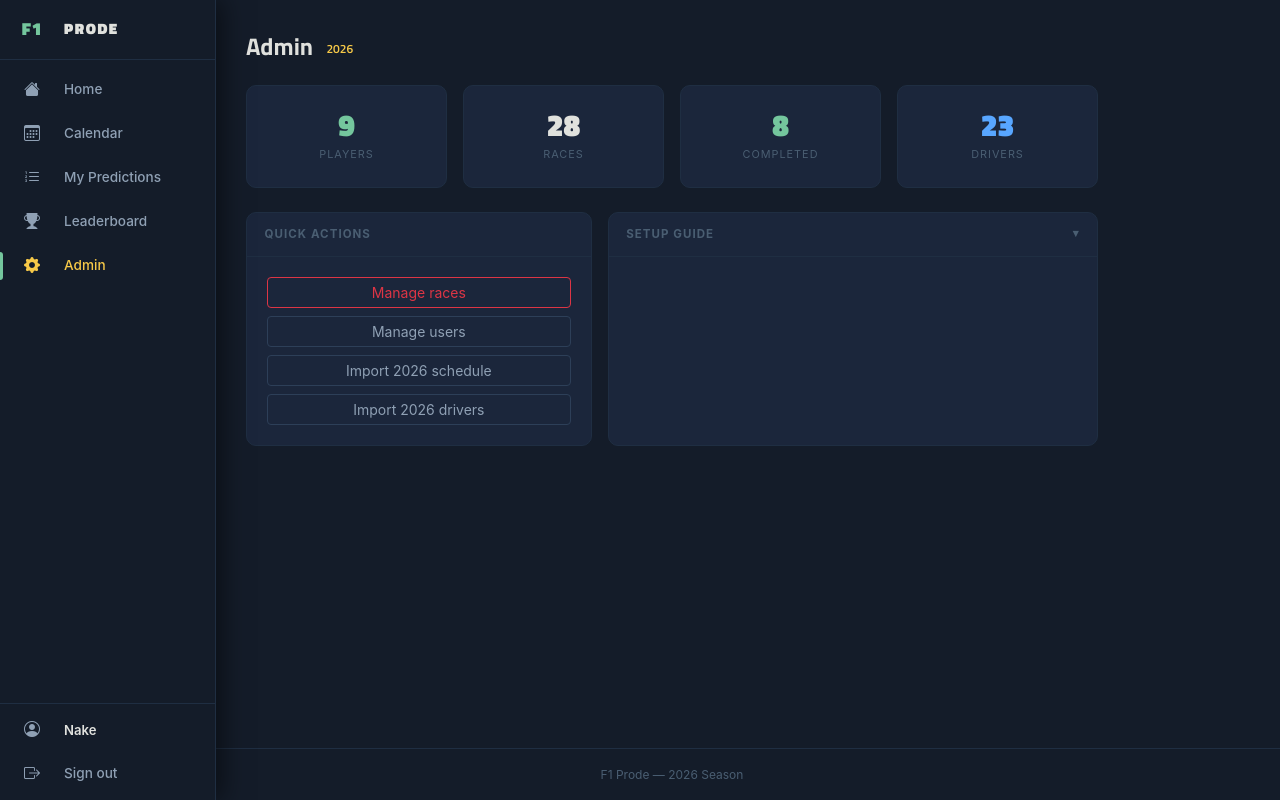
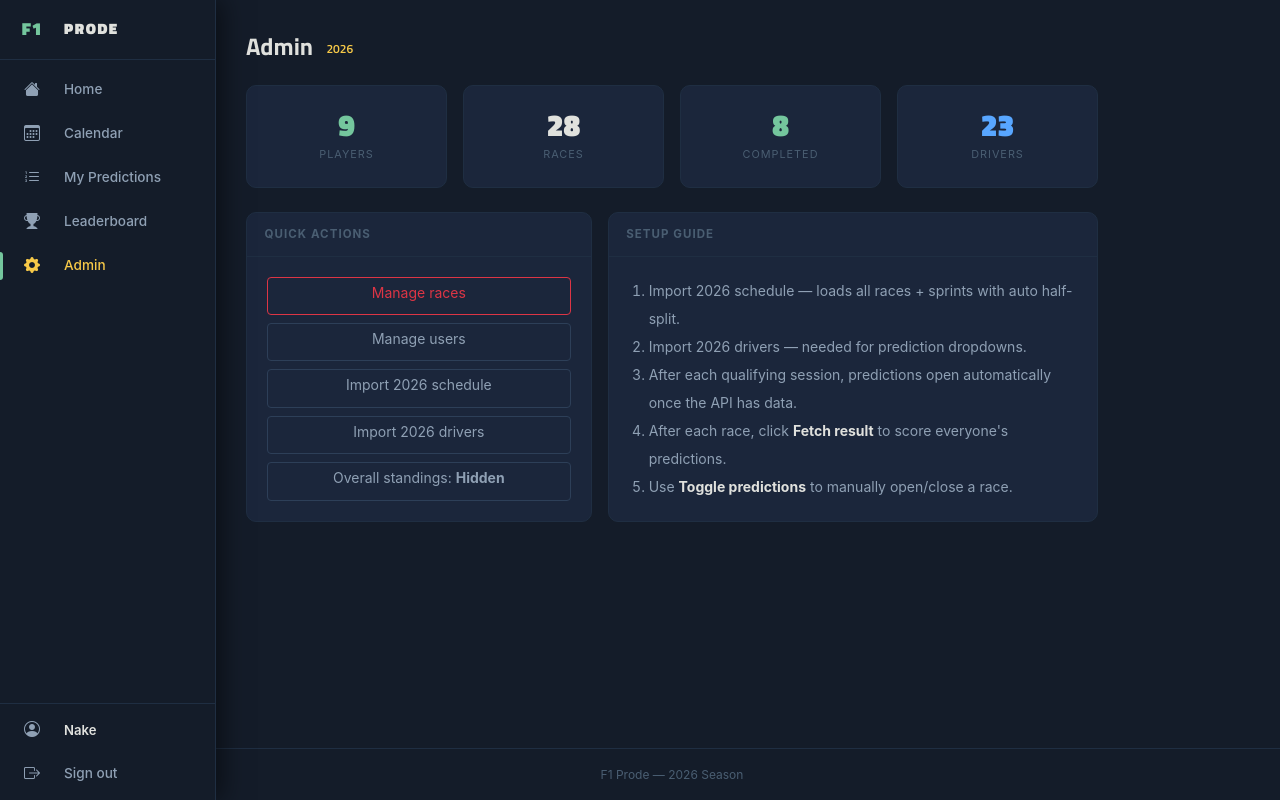
Before and after one commit to NicoCulini/F1-Prode, a Flask app: page /admin/ in a window 1280 px wide. Run offline with Flask 3, Linux system fonts and the light colour scheme; a user stored in the database is signed in; data comes from the database, SQL or seed files in the repository; both versions use the stored data as it was after the commit.

Commit message:
Add Overall tab visibility toggle and sprint prediction fix
- Add Setting model (key/value DB table) for persistent feature flags
- Add admin toggle to show/hide the Overall standings tab on the leaderboard
- Hide Overall tab from users until admin reveals it; auto-redirect ?half=overall to h1 while hidden
- Fix sprint predictions: skip API qualifying check for sprints (no shootout data available)

Co-Authored-By: Claude Sonnet 4.6 <noreply@anthropic.com>

```diff
--- a/app/models.py
+++ b/app/models.py
@@ -96,6 +96,25 @@ class Prediction(db.Model):
         return total
 
 
+class Setting(db.Model):
+    key   = db.Column(db.String(50), primary_key=True)
+    value = db.Column(db.String(200), nullable=False, default='false')
+
+    @staticmethod
+    def get(key, default='false'):
+        s = Setting.query.get(key)
+        return s.value if s else default
+
+    @staticmethod
+    def set(key, value):
+        s = Setting.query.get(key)
+        if s:
+            s.value = value
+        else:
+            from app import db
+            db.session.add(Setting(key=key, value=value))
+
+
 class RaceResult(db.Model):
     id = db.Column(db.Integer, primary_key=True)
     race_id = db.Column(db.Integer, db.ForeignKey('race.id'), nullable=False, unique=True)
--- a/app/routes/admin.py
+++ b/app/routes/admin.py
@@ -2,7 +2,7 @@ from flask import Blueprint, render_template, redirect, url_for, flash, request
 from flask_login import login_required, current_user
 from functools import wraps
 from app import db
-from app.models import Race, Driver, RaceResult, Prediction, User
+from app.models import Race, Driver, RaceResult, Prediction, User, Setting
 from app.scraper import fetch_season_schedule, fetch_season_drivers, fetch_race_result
 from config import Config
 
@@ -29,7 +29,20 @@ def dashboard():
         'completed': Race.query.filter_by(season=Config.CURRENT_SEASON, is_completed=True).count(),
         'drivers': Driver.query.filter_by(season=Config.CURRENT_SEASON).count(),
     }
-    return render_template('admin/dashboard.html', stats=stats)
+    show_overall = Setting.get('show_overall') == 'true'
+    return render_template('admin/dashboard.html', stats=stats, show_overall=show_overall)
+
+
+@admin_bp.route('/toggle-overall')
+@admin_required
+def toggle_overall():
+    current = Setting.get('show_overall')
+    new_val = 'false' if current == 'true' else 'true'
+    Setting.set('show_overall', new_val)
+    db.session.commit()
+    state = 'visible' if new_val == 'true' else 'hidden'
+    flash(f'Overall Tapia standings are now {state}.', 'success')
+    return redirect(url_for('admin.dashboard'))
 
 
 @admin_bp.route('/races')
--- a/app/templates/admin/dashboard.html
+++ b/app/templates/admin/dashboard.html
@@ -28,17 +28,17 @@
         <a href="{{ url_for('admin.users') }}" class="btn btn-outline-secondary btn-sm">Manage users</a>
         <a href="{{ url_for('admin.import_schedule') }}" class="btn btn-outline-secondary btn-sm">Import 2026 schedule</a>
         <a href="{{ url_for('admin.import_drivers') }}" class="btn btn-outline-secondary btn-sm">Import 2026 drivers</a>
+        <a href="{{ url_for('admin.toggle_overall') }}"
+           class="btn btn-sm {% if show_overall %}btn-outline-warning{% else %}btn-outline-secondary{% endif %}">
+          Overall standings: <strong>{{ 'Visible' if show_overall else 'Hidden' }}</strong>
+        </a>
       </div>
     </div>
   </div>
   <div class="col-md-7">
     <div class="card h-100">
-      <div class="card-header d-flex justify-content-between align-items-center"
-           style="cursor:pointer" data-bs-toggle="collapse" data-bs-target="#setup-guide">
-        Setup guide
-        <span style="font-size:.7rem;color:var(--text-3)">▾</span>
-      </div>
-      <div id="setup-guide" class="collapse">
+      <div class="card-header">Setup guide</div>
+      <div>
         <div class="card-body">
           <ol style="color:var(--text-2);font-size:.875rem;line-height:2;margin:0;padding-left:1.25rem">
             <li>Import 2026 schedule — loads all races + sprints with auto half-split.</li>
--- a/app/templates/leaderboard/index.html
+++ b/app/templates/leaderboard/index.html
@@ -28,7 +28,8 @@
 
 {% if mode == 'tapia' %}
 <div class="lb-tabs mb-4" style="border-top:none;border-bottom:1px solid var(--border-subtle);margin-top:.75rem">
-  {% for h, label in [('overall','Overall'), ('h1','First Half'), ('h2','Second Half')] %}
+  {% set halves = [('overall','Overall'), ('h1','First Half'), ('h2','Second Half')] if show_overall else [('h1','First Half'), ('h2','Second Half')] %}
+  {% for h, label in halves %}
   <a href="{{ url_for('leaderboard.index', mode=mode, tab=tab, half=h) }}"
      class="lb-tab {% if half == h %}lb-tab-active{% endif %}"
      style="font-size:.78rem;padding:.4rem 1rem">
```
Also changed, not shown: app/routes/leaderboard.py (+7 -2 lines), app/routes/predictions.py (+9 -5 lines), instance/f1prode.db.
